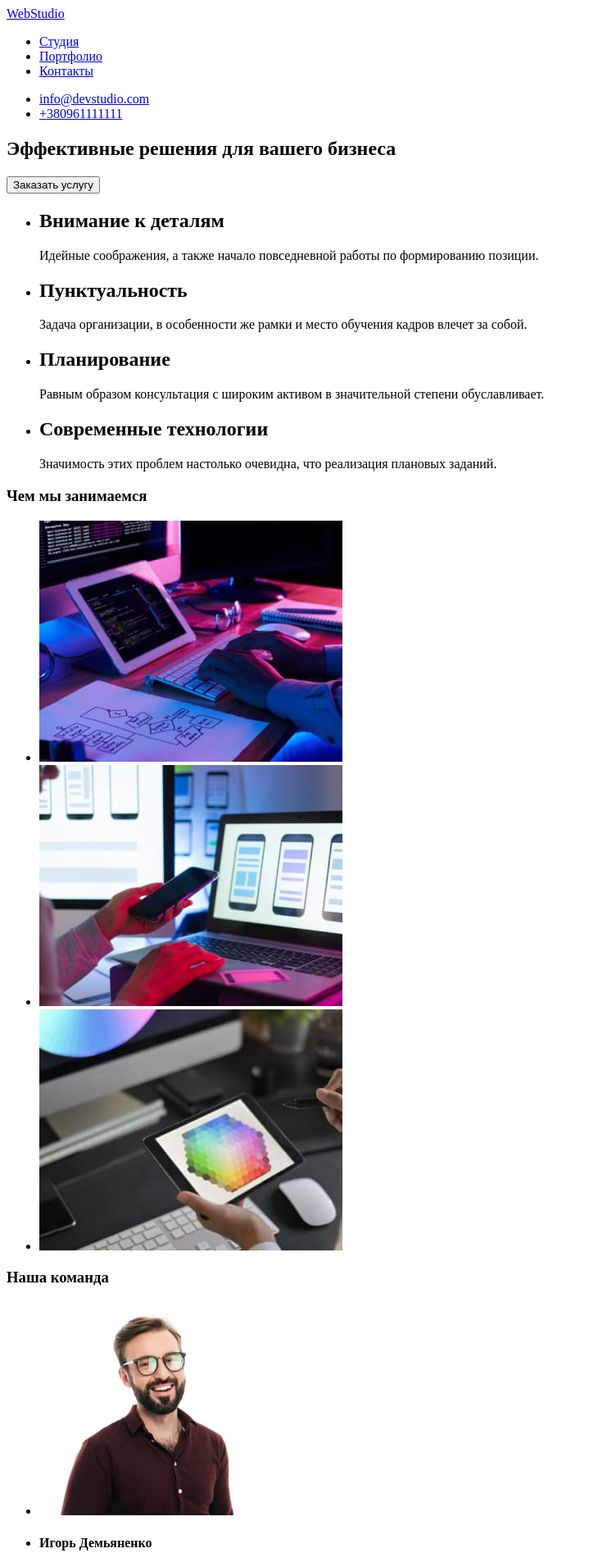
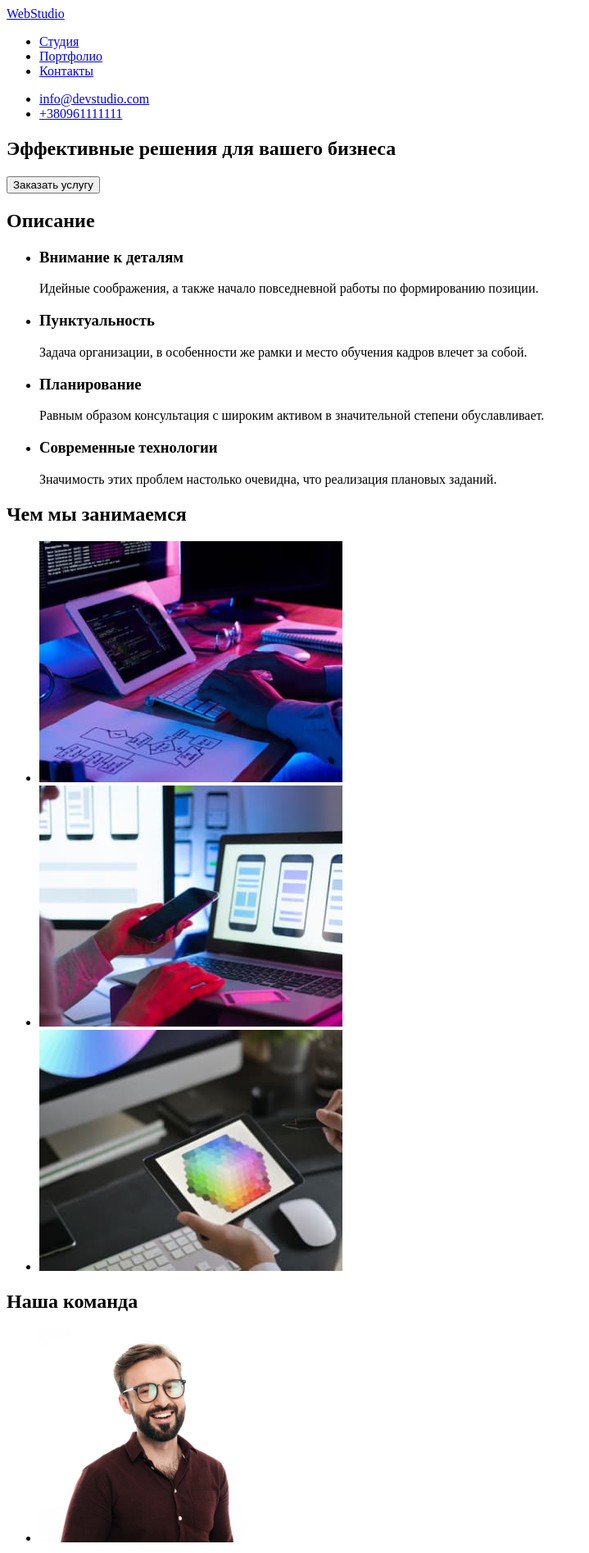
Before and after one commit to Mariia888/goit-markup-hw-01, a plain HTML site: page index.html in a window 1280 px wide. Shown: the top 1894 px of the page at 82% size, without its empty margins (0-719 px from the left). Drawn offline with Linux system fonts and the light colour scheme.

Commit message:
изменения в секциях

```diff
--- a/index.html
+++ b/index.html
@@ -31,30 +31,31 @@
       </section>
 
       <section>
+        <h2>Описание</h2>
         <ul>
           <li>
-            <h2>Внимание к деталям</h2>
+            <h3>Внимание к деталям</h3>
             <p>
               Идейные соображения, а также начало повседневной работы по
               формированию позиции.
             </p>
           </li>
           <li>
-            <h2>Пунктуальность</h2>
+            <h3>Пунктуальность</h3>
             <p>
               Задача организации, в особенности же рамки и место обучения кадров
               влечет за собой.
             </p>
           </li>
           <li>
-            <h2>Планирование</h2>
+            <h3>Планирование</h3>
             <p>
               Равным образом консультация с широким активом в значительной
               степени обуславливает.
             </p>
           </li>
           <li>
-            <h2>Современные технологии</h2>
+            <h3>Современные технологии</h3>
             <p>
               Значимость этих проблем настолько очевидна, что реализация
               плановых заданий.
@@ -64,7 +65,7 @@
       </section>
 
       <section>
-        <h3>Чем мы занимаемся</h3>
+        <h2>Чем мы занимаемся</h2>
         <ul>
           <li>
             <img
@@ -93,7 +94,7 @@
         </ul>
       </section>
       <section>
-        <h3>Наша команда</h3>
+        <h2>Наша команда</h2>
         <ul>
           <li>
             <img
@@ -104,7 +105,7 @@
             />
           </li>
           <li>
-            <h4>Игорь Демьяненко</h4>
+            <h3>Игорь Демьяненко</h3>
             <p>Product Designer</p>
           </li>
           <li>
@@ -116,7 +117,7 @@
             />
           </li>
           <li>
-            <h4>Ольга Репина</h4>
+            <h3>Ольга Репина</h3>
             <p>Frontend Developer</p>
           </li>
           <li>
@@ -128,7 +129,7 @@
             />
           </li>
           <li>
-            <h4>Николай Тарасов</h4>
+            <h3>Николай Тарасов</h3>
             <p>Marketing</p>
           </li>
           <li>
@@ -140,7 +141,7 @@
             />
           </li>
           <li>
-            <h4>Михаил Ермаков</h4>
+            <h3>Михаил Ермаков</h3>
             <p>UI Designer</p>
           </li>
         </ul>
```
